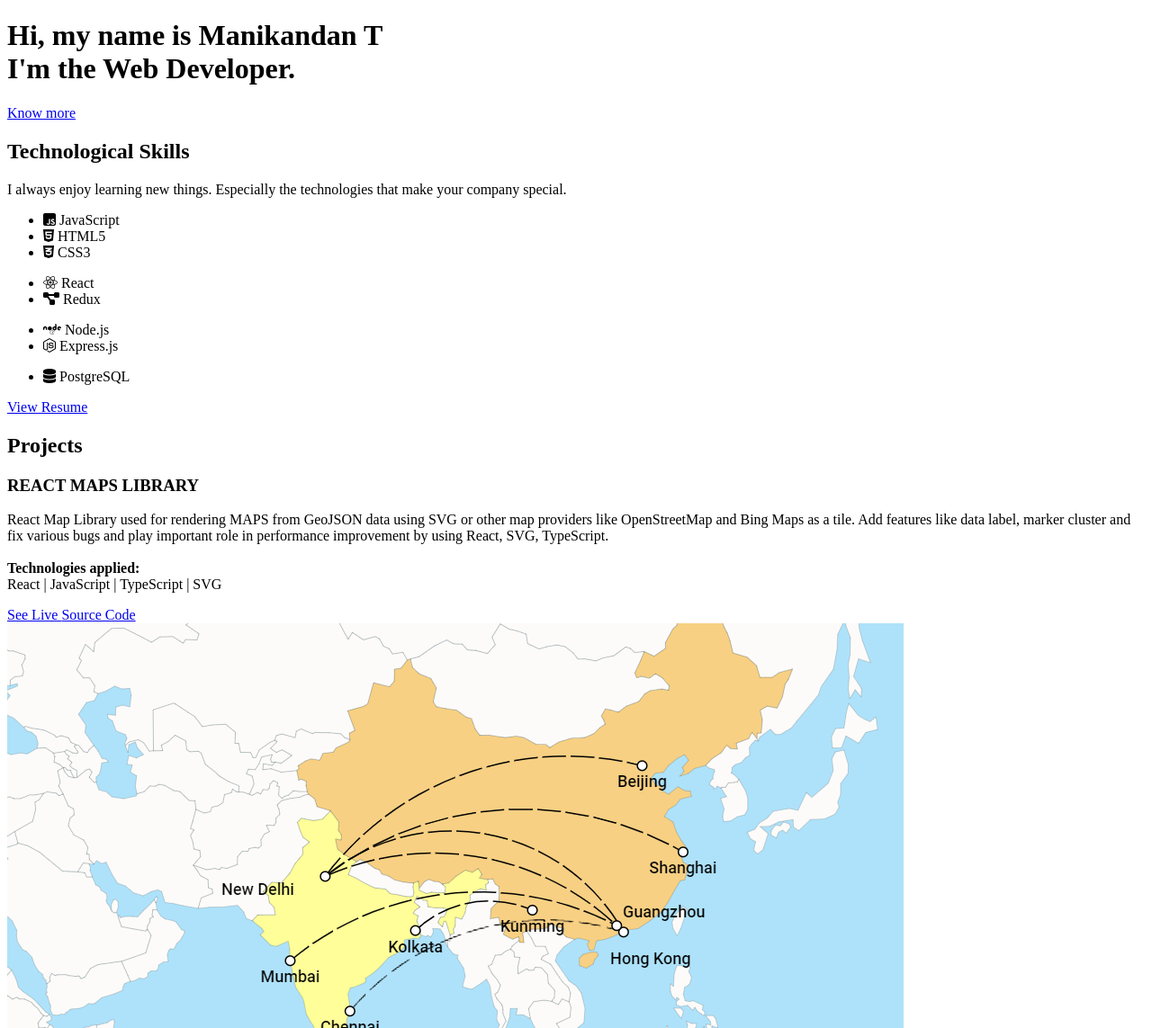
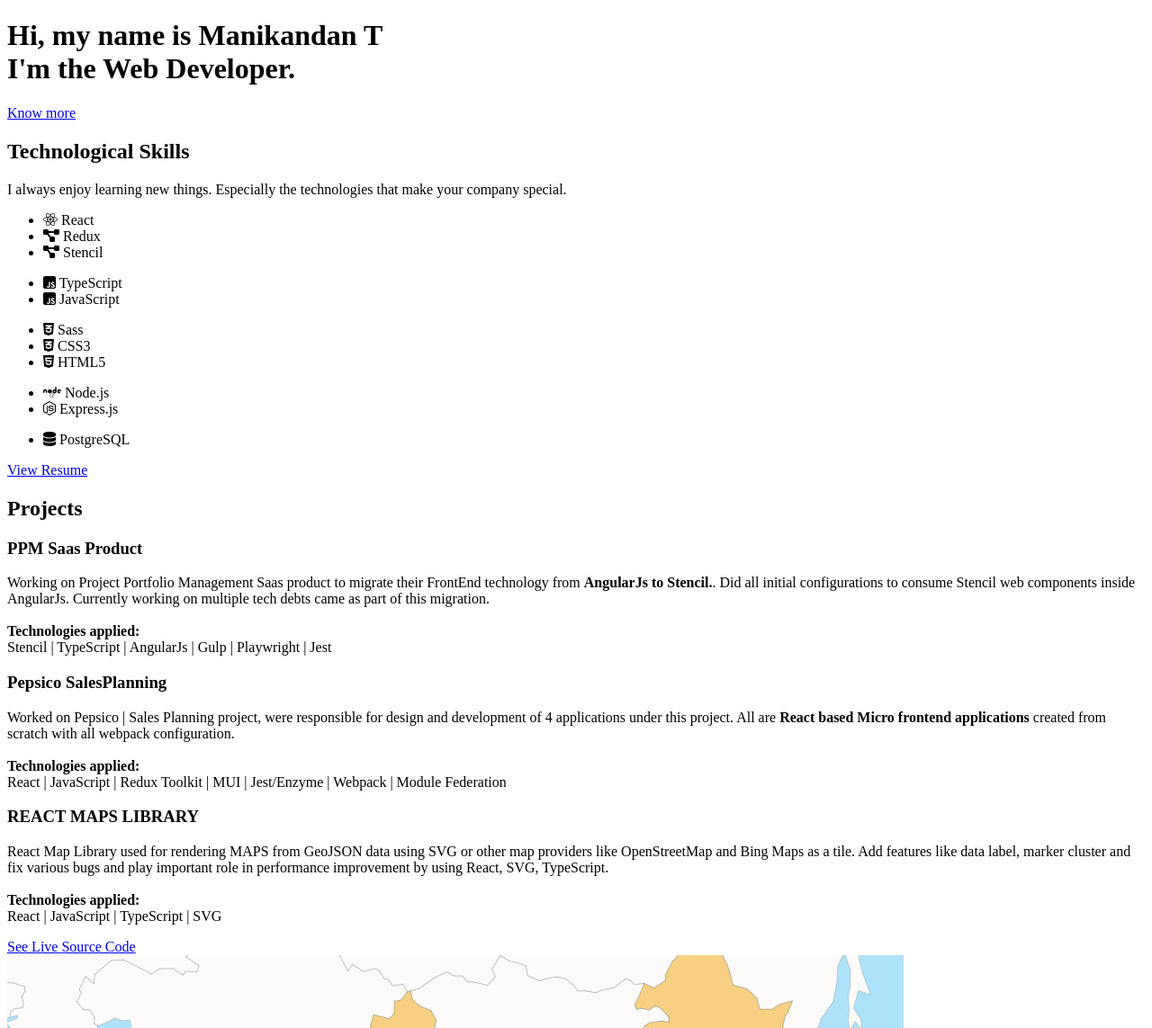
Before and after one commit to Manipandian/ManiFolio, a website: page src/template.html in a window 1280 px wide. Shown: the top 1143 px of the page at 90% size. Drawn offline with nearby package versions, Linux system fonts and the light colour scheme.

Commit message:
Update template.html

```diff
--- a/src/template.html
+++ b/src/template.html
@@ -51,13 +51,18 @@
             <div class='skills'>
               <p>I always enjoy learning new things. Especially the technologies that make your company special.</p>
               <ul>
-                <li><i class="fab fa-js-square"></i> JavaScript</li>
-                <li><i class="fab fa-html5"></i> HTML5</li>
-                <li><i class="fab fa-css3-alt"></i> CSS3</li>
+                <li><i class="fab fa-react"></i> React</li>
+                <li><i class="fas fa-project-diagram"></i> Redux</li>
+                <li><i class="fas fa-project-diagram"></i> Stencil</li>
               </ul>
               <ul>
-                <li><i class="fab fa-react"></i> React</li>
-                <li><i class="fas fa-project-diagram"></i> Redux</li>
+                <li><i class="fab fa-js-square"></i> TypeScript</li>
+                <li><i class="fab fa-js-square"></i> JavaScript</li>
+              </ul>
+              <ul>
+                <li><i class="fab fa-css3-alt"></i> Sass</li>
+                <li><i class="fab fa-css3-alt"></i> CSS3</li>
+                <li><i class="fab fa-html5"></i> HTML5</li>
               </ul>
               <ul>
                 <li><i class="fab fa-node"></i> Node.js</li>
@@ -69,7 +74,7 @@
             </div>
           </div>
           <span class="d-flex mt-3">
-            <a target="_blank" class="cta-btn cta-btn--resume" href="https://github.com/Manipandian/ManiFolio/blob/master/src/assets/final-resume-FrontEndEngineer.pdf" >
+            <a target="_blank" class="cta-btn cta-btn--resume" href="https://github.com/Manipandian/ManiFolio/blob/master/src/assets/resume-FE-with-sqsft-updated%20(1).pdf" >
               View Resume
             </a>
           </span>
@@ -85,6 +90,48 @@
           <h2 class="section-title dark-blue-text">
             Projects
           </h2>
+          <!-- Each .row is a project -->
+          <div class="row">
+            <div class="col-lg-12 col-sm-12">
+              <div class="project-wrapper__text">
+                <h3 class="project-wrapper__text-title">PPM Saas Product</h3>
+                <div>
+                  <p class="mb-4">
+                    Working on Project Portfolio Management Saas product to migrate their
+                    FrontEnd technology from  <strong>AngularJs to Stencil.</strong>. Did all initial configurations to consume Stencil web components inside AngularJs. Currently working on multiple tech debts came as part of this migration.
+                    <br />
+                    <br />
+                    <span><b>Technologies applied:</b></span>
+                    <br />
+                    Stencil | TypeScript | AngularJs | Gulp | Playwright | Jest
+                  </p>
+                </div>
+              </div>
+            </div>
+          </div>
+          <!-- /END Project -->
+          <!-- Each .row is a project -->
+          <div class="row">
+            <div class="col-lg-12 col-sm-12">
+              <div class="project-wrapper__text">
+                <h3 class="project-wrapper__text-title">Pepsico SalesPlanning</h3>
+                <div>
+                  <p class="mb-4">
+                    Worked on Pepsico | Sales Planning project, were
+responsible for design and development of 4 applications under
+this project. All are <strong>React based Micro frontend applications</strong>
+created from scratch with all webpack configuration.
+                    <br />
+                    <br />
+                    <span><b>Technologies applied:</b></span>
+                    <br />
+                    React | JavaScript | Redux Toolkit | MUI | Jest/Enzyme | Webpack | Module Federation
+                  </p>
+                </div>
+              </div>
+            </div>
+          </div>
+          <!-- /END Project -->
           <!-- Each .row is a project -->
           <div class="row">
             <div class="col-lg-4 col-sm-12">
```
